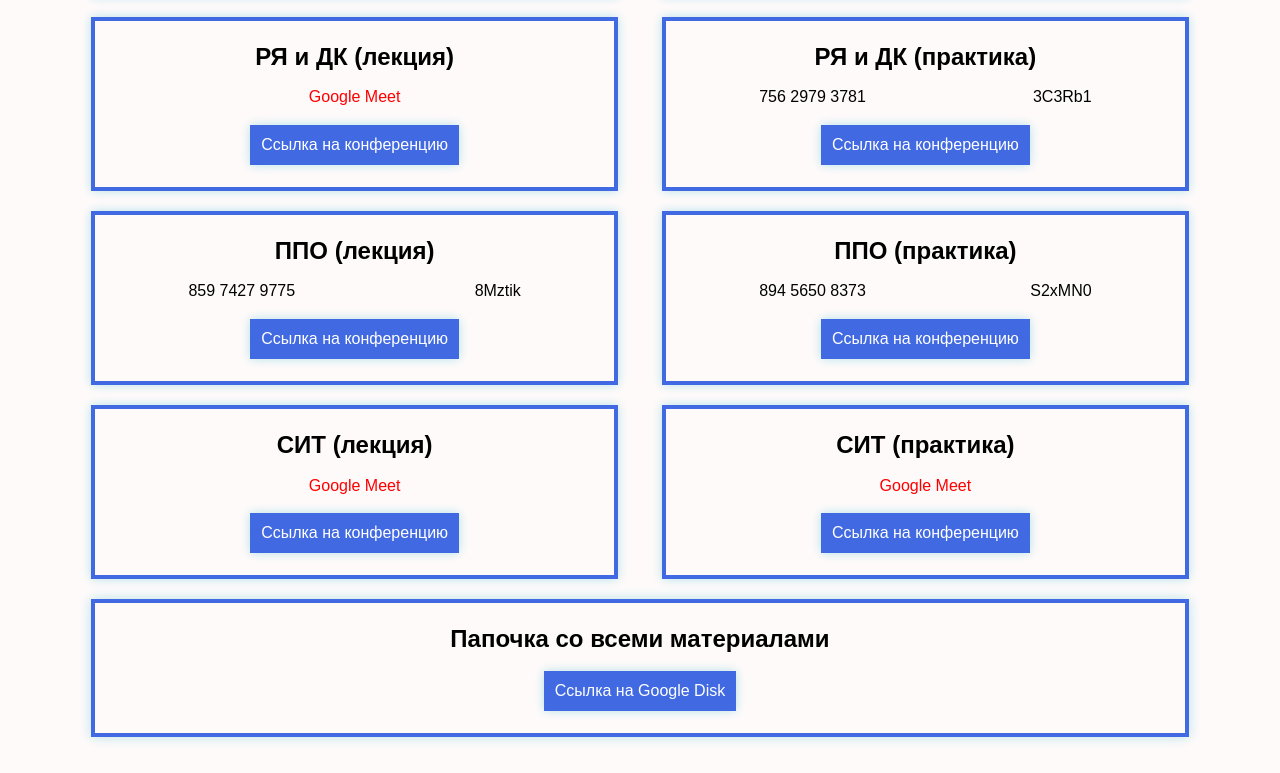
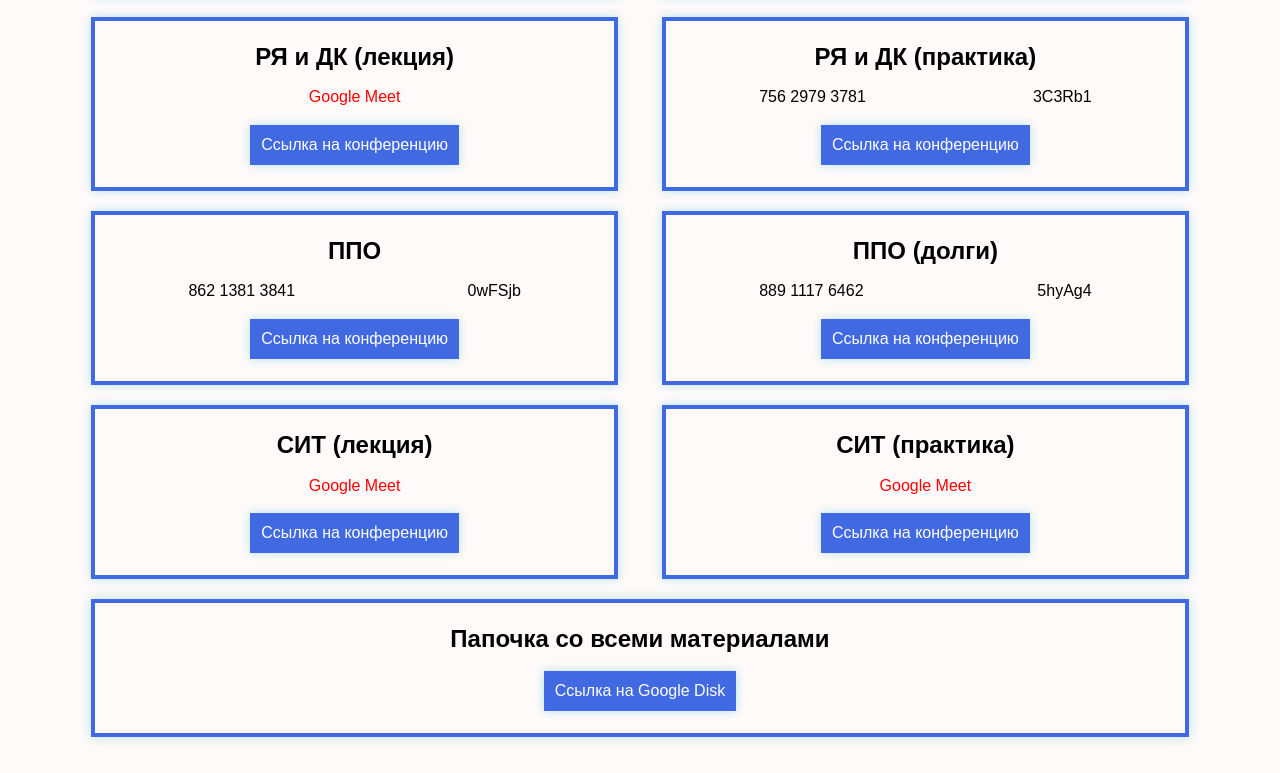
Before and after one commit to DeusMaksler/DeusMaksler.github.io, a plain HTML site: page Time/index.html in a window 1280 px wide. Shown: the part 840-1613 px from the top of the page. Drawn offline with Linux system fonts and the light colour scheme.

Commit message:
change links

```diff
--- a/Time/index.html
+++ b/Time/index.html
@@ -159,14 +159,14 @@
 
             <li class="lesson-list-item">
                 <section class="lesson-card">
-                    <h2 class="lesson-card-header">ППО (лекция)</h2>
+                    <h2 class="lesson-card-header">ППО</h2>
 
                     <p class="zoom-arguments">
-                        <span> 859 7427 9775 </span>
-                        <span> 8Mztik </span>
+                        <span> 862 1381 3841 </span>
+                        <span> 0wFSjb </span>
                     </p>
 
-                    <a class="btn" target="_blank" href="https://us05web.zoom.us/j/85974279775?pwd=YkZYeE5Rb3Z0ZGFDd2RYWWxIejc4Zz09#success">
+                    <a class="btn" target="_blank" href="https://us05web.zoom.us/j/86213813841?pwd=eXVPZjhoajN#success">
                         <div>Ссылка на конференцию</div>
                     </a>
                 </section>
@@ -174,14 +174,14 @@
 
             <li class="lesson-list-item">
                 <section class="lesson-card">
-                    <h2 class="lesson-card-header">ППО (практика)</h2>
+                    <h2 class="lesson-card-header">ППО (долги)</h2>
 
                     <p class="zoom-arguments">
-                        <span> 894 5650 8373 </span>
-                        <span> S2xMN0 </span>
+                        <span> 889 1117 6462 </span>
+                        <span> 5hyAg4 </span>
                     </p>
 
-                    <a class="btn" target="_blank" href="https://us05web.zoom.us/j/89456508373?pwd=Wk5MYkNQN2RpMHRaMnlXTEtsUGpJZz09">
+                    <a class="btn" target="_blank" href="https://us05web.zoom.us/j/88911176462?pwd=ZDU0RjI1bnB#success">
                         <div>Ссылка на конференцию</div>
                     </a>
                 </section>
```
